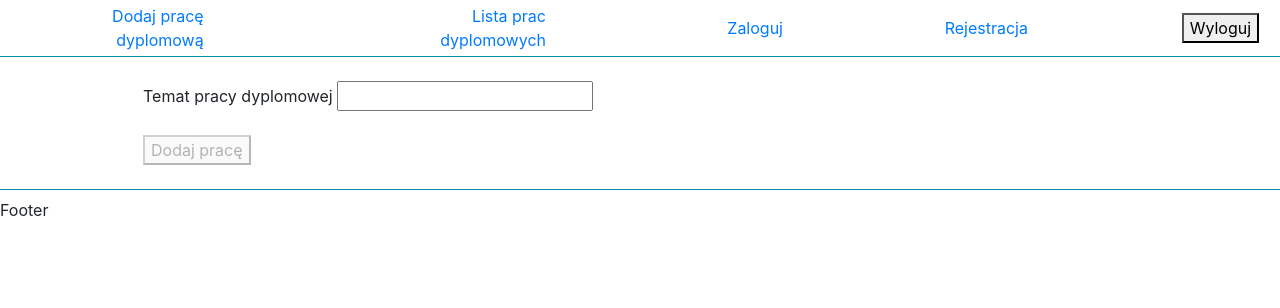
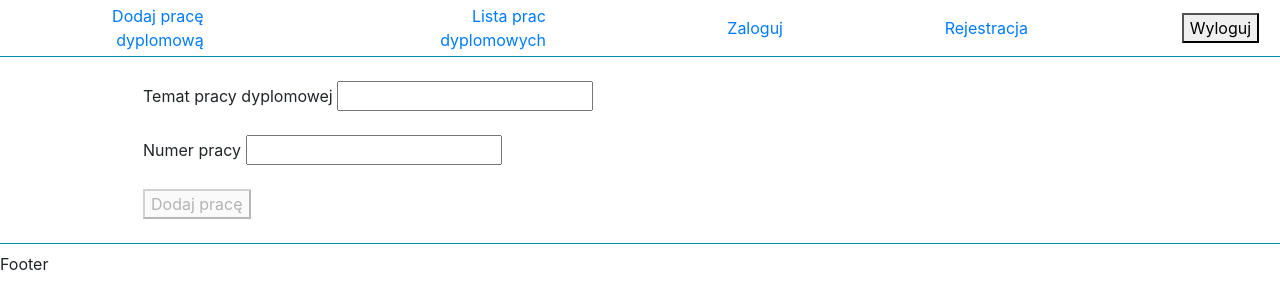
Before and after one commit to WildCrasher/HyperLedgerFrontend, an Angular app: page /thesis-add in a window 1280 px wide. Shown: the top 308 px of the page. Built offline with nearby package versions, Linux system fonts and the light colour scheme; no server answers.

Commit message:
Fix some errors when connecting with api

```diff
--- a/src/app/shared/services/thesis.service.ts
+++ b/src/app/shared/services/thesis.service.ts
@@ -30,7 +30,7 @@ export class ThesisService {
     getTheses() {
         // let headers = new HttpHeaders();
         // this.createAuthorizationHeader(headers);
-        return this.http.get<ThesisDto[]>(this.url + this.getThesesUrl/*, {headers: headers}*/);
+        return this.http.get<any>(this.url + this.getThesesUrl/*, {headers: headers}*/);
     }
 
     getThesis(id: string) {
--- a/src/app/theses-list/theses-list.component.ts
+++ b/src/app/theses-list/theses-list.component.ts
@@ -11,32 +11,6 @@ import { ThesisService } from '../shared/services/thesis.service';
 export class ThesesListComponent implements OnInit {
 
     theses: ThesisDto[] = null;
-    //[
-    //     {
-    //         'thesisNumber': 1,
-    //         'topic': "aaaa  vvv vvv",
-    //         'issueDateTime': '111111',
-    //         'state': 'free',
-    //         'student': 'brak',
-    //         'supervisor': 'promotor 1'
-    //     },
-    //     {
-    //         'thesisNumber': 2,
-    //         'topic': "aaaa  vvv vvv222222sssssssssssssssssssssssssssssssssss",
-    //         'issueDateTime': '111111',
-    //         'state': 'free',
-    //         'student': 'brak',
-    //         'supervisor': 'promotor 2'
-    //     },
-    //     {
-    //         'thesisNumber': 3,
-    //         'topic': "aaaa  vvv vvv3333333",
-    //         'issueDateTime': '111111',
-    //         'state': 'Reserved',
-    //         'student': 'Marcin Staszek',
-    //         'supervisor': 'promotor 3'
-    //     }
-    // ];
 
     constructor(
         private thesisService: ThesisService,
@@ -45,7 +19,8 @@ export class ThesesListComponent implements OnInit {
 
     ngOnInit(): void {
         this.thesisService.getTheses().subscribe((res) => {
-            this.theses = res;
+            console.log(JSON.parse(res));
+            this.theses = JSON.parse(res);
         });
     }
 
--- a/src/app/thesis-add/thesis-add.component.html
+++ b/src/app/thesis-add/thesis-add.component.html
@@ -8,6 +8,14 @@
                 </label>
             </div>
         </div>
+        <div class="form-group row">
+            <div class="col-12">
+                <label>
+                    Numer pracy
+                    <input type="text" formControlName="thesisNumber" />
+                </label>
+            </div>
+        </div>
         <div class="row">
             <div class="col-12">
                 <button type="submit" class="button button-primary" [disabled]="!addThesisForm.valid">Dodaj pracę</button>
--- a/src/app/thesis-add/thesis-add.component.ts
+++ b/src/app/thesis-add/thesis-add.component.ts
@@ -18,7 +18,8 @@ export class ThesisAddComponent implements OnInit {
 
     ngOnInit(): void {
         this.addThesisForm = this.fb.group({
-            topic: ['', [Validators.required, Validators.minLength(10)]],
+            topic: ['', [Validators.required, Validators.minLength(5)]],
+            thesisNumber: ['', Validators.required]
         });
     }
 
--- a/src/app/thesis-details/thesis-details.component.ts
+++ b/src/app/thesis-details/thesis-details.component.ts
@@ -1,5 +1,6 @@
 import { Component, OnInit } from '@angular/core';
 import { ActivatedRoute } from '@angular/router';
+import { ThesisDto } from '../shared/dtos/thesis.dto';
 import { ThesisService } from '../shared/services/thesis.service';
 
 @Component({
@@ -9,23 +10,18 @@ import { ThesisService } from '../shared/services/thesis.service';
 })
 export class ThesisDetailsComponent implements OnInit {
 
-    thesis = {
-        'thesisNumber': 1,
-        'topic': "aaaa  vvv vvv",
-        'issueDateTime': '111111',
-        'state': 'free',
-        'student': 'marcin',
-        'supervisor': 'promotor 1'
-    };
+    thesis: ThesisDto;
 
     constructor(
         private route: ActivatedRoute,
         private thesisService: ThesisService,
     ) {
         this.route.queryParams.subscribe((params) => {
+            console.log(params);
             if(params.id) {
                 this.thesisService.getThesis(params.id).subscribe((res) => {
-                    //this.thesis = res;
+                    console.log(res);
+                    this.thesis = res;
                 });
             }
             else {
```
